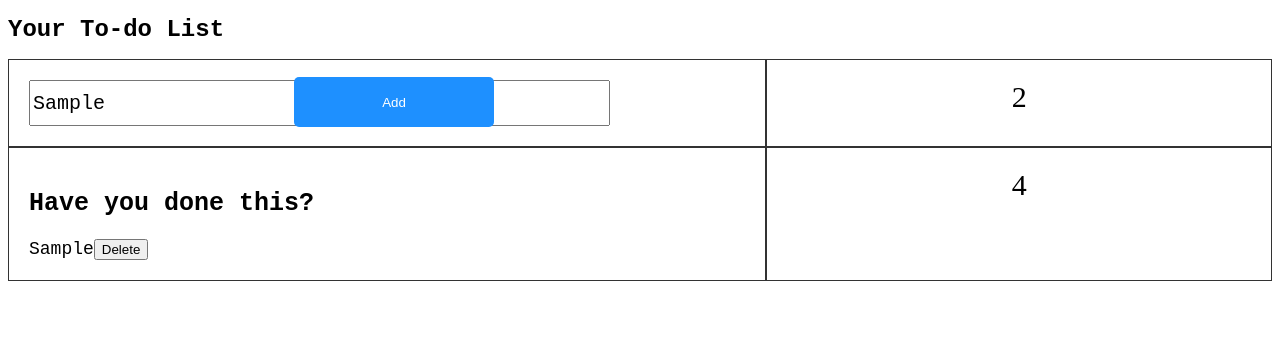
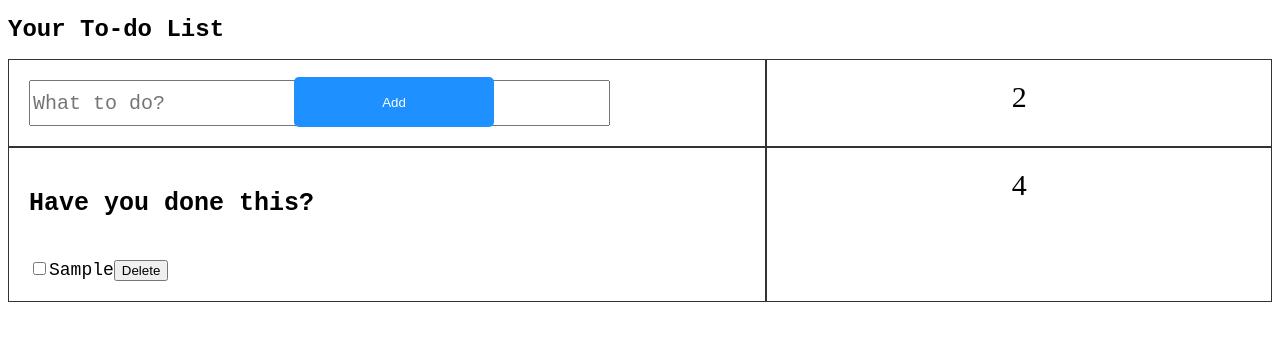
Before and after one commit to anasrul03/html-css-class, a plain HTML site: page html-css/index.html in a window 1280 px wide. Both pictures are taken after typing "Sample" into the empty fields and a click on the button "Add". Drawn offline with Linux system fonts and the light colour scheme.

Commit message:
changes made for creating obj and checkboxes

```diff
--- a/html-css/index.html
+++ b/html-css/index.html
@@ -10,7 +10,7 @@
       crossorigin="anonymous"
     ></script>
     <link rel="stylesheet" href="index.css" />
-    <title>Document</title>
+    <title>Todo List</title>
   </head>
   <body>
     <h1>Your To-do List</h1>
@@ -18,7 +18,12 @@
       <div class="grid-item">
         <!-- <label for=""> Insert your to-do list here</label> -->
 
-        <input type="text" id="inputText" placeholder="What to do?" />
+        <input
+          type="text"
+          id="inputText"
+          onfocus="this.value"
+          placeholder="What to do?"
+        />
         <button class="addButton" onclick="buttonClick()">Add</button>
       </div>
       <div class="grid-item">2</div>
--- a/html-css/index.js
+++ b/html-css/index.js
@@ -1,12 +1,8 @@
 console.log("javascript is connected!");
 
-// const buttonClick = () =>{
-
-// console.log("buttonClickisRun");
-// };
 let todoList = [];
 let renderElement = document.getElementById("render_element");
-// var isChecked = false;
+
 var defaultId = 0;
 
 function buttonClick() {
@@ -14,7 +10,8 @@ function buttonClick() {
   var task = document.getElementById("inputText").value;
   var valueElement = document.createElement("span");
   var divElemnt = document.createElement("div");
-  var displayList = document.getElementById("render_element");
+  var checkbox = document.createElement("input");
+  var space = document.createElement("br");
   var deleteButton = document.createElement("button");
   let userObj = { task: task, id: generatingId, isChecked: false };
 
@@ -27,7 +24,13 @@ function buttonClick() {
   console.log(todoList);
 
   //render elements
-  valueElement.innerText = task;
+  renderElement.appendChild(space);
+
+  renderElement.appendChild(checkbox);
+  checkbox.setAttribute("type", "checkbox");
+
+  // valueElement.innerText = task;
+  valueElement.innerHTML = task;
   renderElement.appendChild(valueElement);
   valueElement.setAttribute("id", generatingId);
   // displayList.appendChild(divElemnt);
@@ -41,35 +44,11 @@ function buttonClick() {
 
     console.log("The id for this task is " + generatingId);
   });
-  // document.body.appendChild(deleteButton);
 
-  // console.log(deleteButton);
-  //delete button
+  document.getElementById("inputText").value = "";
 }
 
-//render TodoList Display
-// function displayTodoList() {
-//   console.log("displayTodoList is called");
-//   const list = document.querySelector(".js-todo-list");
-//   const isChecked = todo.checked ? "done" : "";
-//   const node = document.createElement("li");
-//   node.setAttribute("class", `todo-item ${isChecked}`);
-//   node.setAttribute("data-key", todo.id);
-
-//   node.innerHTML = `
-//     <input id="${todo.id}" type="checkbox"/>
-//     <label for="${todo.id}" class="tick js-tick"></label>
-//     <span>${todo.text}</span>
-//     <button class="delete-todo js-delete-todo">
-//     <svg><use href="#delete-icon"></use></svg>
-//     </button>
-//   `;
-
-//   list.append(node);
-// }
-
-//Delete from Array todoList
-
+//Delete from Array todolist
 function deleteFromList() {
   console.log("deleteButtonClick");
   var getID = document.getElementById("taskisSet").getAttribute("id").value;
@@ -77,19 +56,22 @@ function deleteFromList() {
   console.log(getID + " deleted");
 }
 
-function myFunction() {
-  var x = document.getElementById("inputText").value;
-  document.getElementById("demo").innerHTML = x;
-}
+// function myFunction() {
+//   var x = document.getElementById("inputText").value;
+//   document.getElementById("demo").innerHTML = x;
+// }
 
+//Generate Unique ID Function
 var createID = () => {
   var uniqID = "id" + Math.random().toString(16).slice(2);
 
   console.log("the id for this task is " + uniqID);
   return uniqID;
 };
-// const lalaa = () =>{
 
-//     const input = document.getElementById('nameText').value;
-//     console.log(input);
-// }
+//clear input
+function clearInput(task) {
+  if (task.value == "clear input") {
+    task.value = "";
+  }
+}
```
